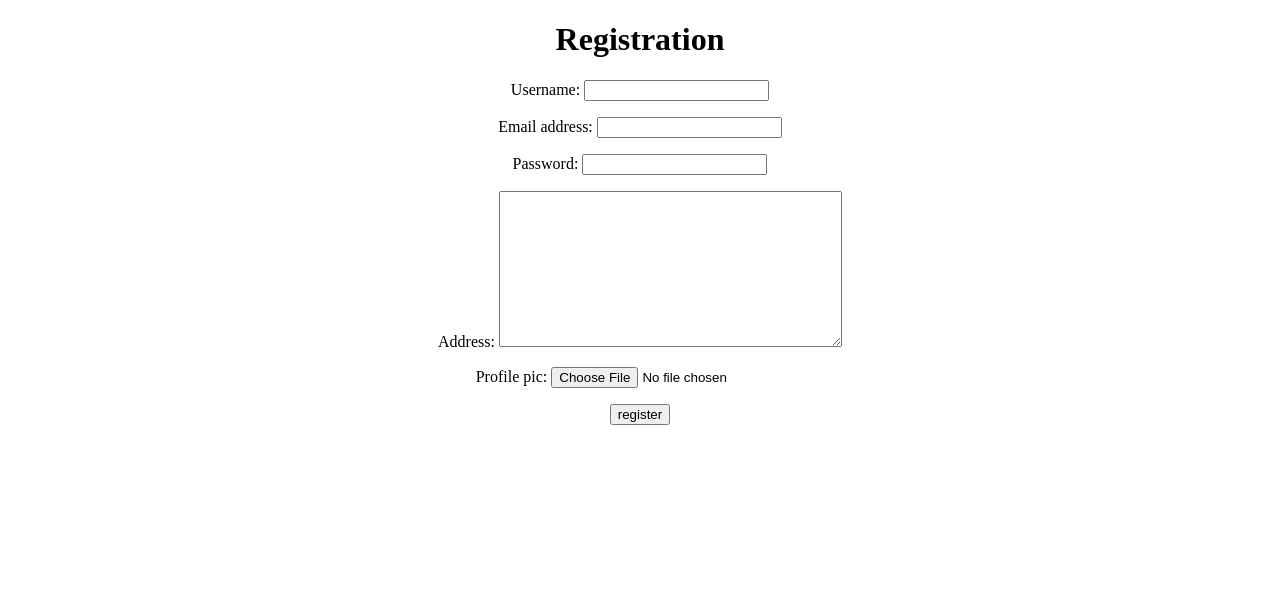
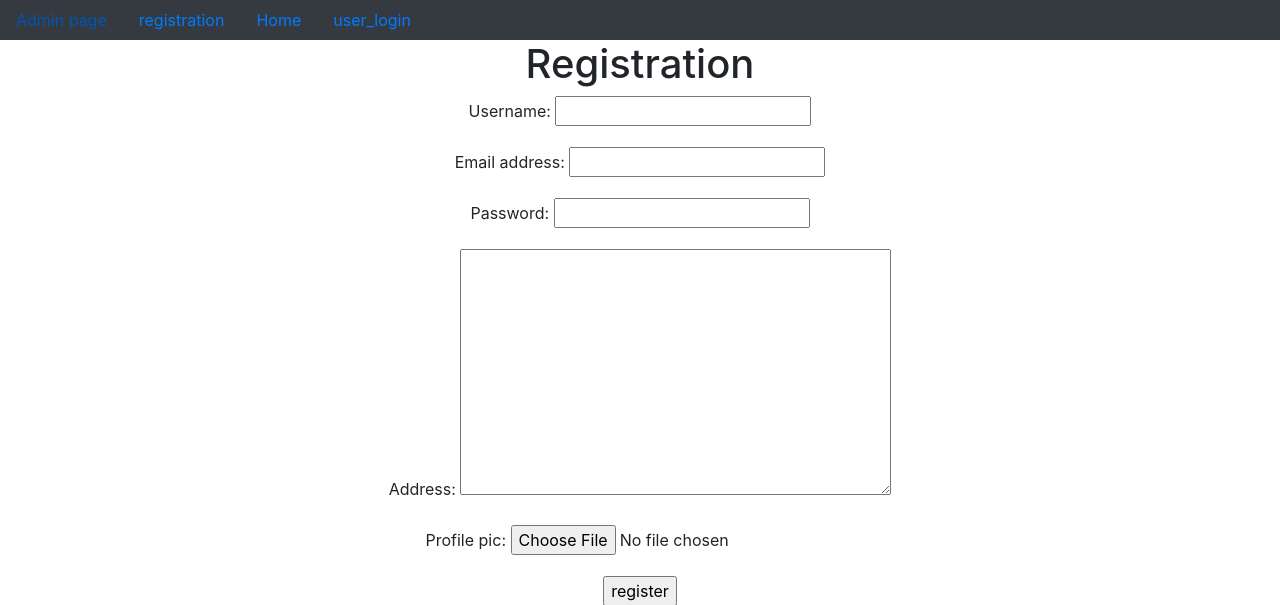
Before and after one commit to gayathridevaki/Registration, a Django app: page /registration/ in a window 1280 px wide. Shown: the top 605 px of the page. Run offline with Django 4.2, Linux system fonts and the light colour scheme.

Commit message:
first commit

```diff
--- a/app/views.py
+++ b/app/views.py
@@ -1,7 +1,9 @@
 from django.shortcuts import render
 from app.forms import *
-from django.http import HttpResponse
+from django.http import HttpResponse,HttpResponseRedirect
+from django.urls import reverse
 from django.core.mail import send_mail
+from django.contrib.auth import authenticate,login
 # Create your views here.
 def registration(request):
     ufo=UserForm()
@@ -34,3 +36,25 @@ def registration(request):
 
 
     return render(request,'registration.html',d)
+
+def home(request):
+    if request.session.get('username'):
+        username=request.session.get('username')
+        d={'username':username}
+        return render(request,'home.html',d)
+    return render(request,'home.html')
+
+
+def user_login(request):
+    if request.method=='POST':
+        username=request.POST['un']
+        password=request.POST['pw']
+        AUO=authenticate(username=username,password=password)
+
+        if AUO and AUO.is_active:
+            login(request,AUO)
+            request.session['username']=username
+            return HttpResponseRedirect(reverse('home'))
+        else:
+            return HttpResponse('invalid credintials')
+    return render(request,'user_login.html')
--- a/pjt25/urls.py
+++ b/pjt25/urls.py
@@ -23,6 +23,8 @@ from django.conf import settings
 urlpatterns = [
     path('admin/', admin.site.urls),
     path('registration/',registration,name='registration'),
+    path('home/',home,name='home'),
+    path('user_login/',user_login,name='user_login'),
 
 
 ]+static(settings.MEDIA_URL,document_root=settings.MEDIA_ROOT)
--- /dev/null
+++ b/templates/dummy.html
@@ -0,0 +1,38 @@
+<!doctype html>
+<html lang="en">
+  <head>
+    <!-- Required meta tags -->
+    <meta charset="utf-8">
+    <meta name="viewport" content="width=device-width, initial-scale=1, shrink-to-fit=no">
+
+    <!-- Bootstrap CSS -->
+    <link rel="stylesheet" href="https://cdn.jsdelivr.net/npm/bootstrap@4.6.2/dist/css/bootstrap.min.css" integrity="sha384-xOolHFLEh07PJGoPkLv1IbcEPTNtaed2xpHsD9ESMhqIYd0nLMwNLD69Npy4HI+N" crossorigin="anonymous">
+    {% block title %}
+    <title>Hello, world!</title>
+    {% endblock %}
+  </head>
+  <body>
+    <nav class="nav bg-dark nav-dark">
+        <a href="{% url 'admin:index' %}" class="nav-link">Admin page</a>
+        <a href="{% url 'registration' %}" class="nav-link">registration</a>
+        <a href="{% url 'home' %}" class="nav-link">Home</a>
+        <a href="{% url 'user_login'%}" class="nav-link">user_login</a>
+    </nav>
+
+    <!-- Optional JavaScript; choose one of the two! -->
+
+    <!-- Option 1: jQuery and Bootstrap Bundle (includes Popper) -->
+    <script src="https://cdn.jsdelivr.net/npm/jquery@3.5.1/dist/jquery.slim.min.js" integrity="sha384-DfXdz2htPH0lsSSs5nCTpuj/zy4C+OGpamoFVy38MVBnE+IbbVYUew+OrCXaRkfj" crossorigin="anonymous"></script>
+    <script src="https://cdn.jsdelivr.net/npm/bootstrap@4.6.2/dist/js/bootstrap.bundle.min.js" integrity="sha384-Fy6S3B9q64WdZWQUiU+q4/2Lc9npb8tCaSX9FK7E8HnRr0Jz8D6OP9dO5Vg3Q9ct" crossorigin="anonymous"></script>
+
+    <!-- Option 2: Separate Popper and Bootstrap JS -->
+    <!--
+    <script src="https://cdn.jsdelivr.net/npm/jquery@3.5.1/dist/jquery.slim.min.js" integrity="sha384-DfXdz2htPH0lsSSs5nCTpuj/zy4C+OGpamoFVy38MVBnE+IbbVYUew+OrCXaRkfj" crossorigin="anonymous"></script>
+    <script src="https://cdn.jsdelivr.net/npm/popper.js@1.16.1/dist/umd/popper.min.js" integrity="sha384-9/reFTGAW83EW2RDu2S0VKaIzap3H66lZH81PoYlFhbGU+6BZp6G7niu735Sk7lN" crossorigin="anonymous"></script>
+    <script src="https://cdn.jsdelivr.net/npm/bootstrap@4.6.2/dist/js/bootstrap.min.js" integrity="sha384-+sLIOodYLS7CIrQpBjl+C7nPvqq+FbNUBDunl/OZv93DB7Ln/533i8e/mZXLi/P+" crossorigin="anonymous"></script>
+    -->
+
+  {% block body_block %}
+  {% endblock %}
+  </body>
+</html>
--- a/templates/registration.html
+++ b/templates/registration.html
@@ -1,11 +1,9 @@
-<!DOCTYPE html>
-<html lang="en">
-<head>
-    <meta charset="UTF-8">
-    <meta name="viewport" content="width=device-width, initial-scale=1.0">
-    <title>Document</title>
-</head>
-<body>
+{% extends 'dummy.html' %}
+{% block title %}
+<title>Registration</title>
+{% endblock %}
+
+{% block body_block %}
     <center>
         <h1>Registration</h1>
         <form method="POST" enctype="multipart/form-data">
@@ -15,5 +13,4 @@
             <input type="submit" value="register">
         </form>
     </center>
-</body>
-</html>
+{% endblock %}
```
Also changed, not shown: templates/home.html (added, +15 -0 lines), templates/user_login.html (added, +21 -0 lines), db.sqlite3, media/images_1_5.jpeg (added).
